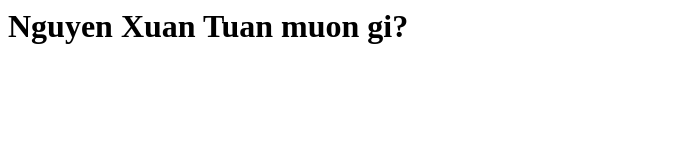
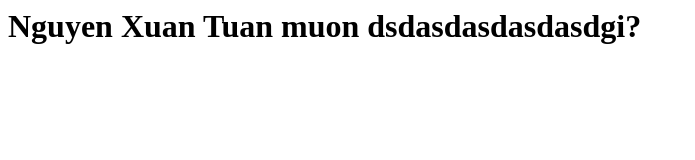
Before and after one commit to ThaoHPTran/git-test, a plain HTML site: page index.html in a window 1280 px wide. Shown: the whole page, without its empty margins (0-695 px from the left). Drawn offline with Linux system fonts and the light colour scheme.

Commit message:
tuan commit

```diff
--- a/index.html
+++ b/index.html
@@ -1 +1 @@
-<h1>Nguyen Xuan Tuan muon gi?</h1>
+<h1>Nguyen Xuan Tuan muon dsdasdasdasdasdgi?</h1>
```
